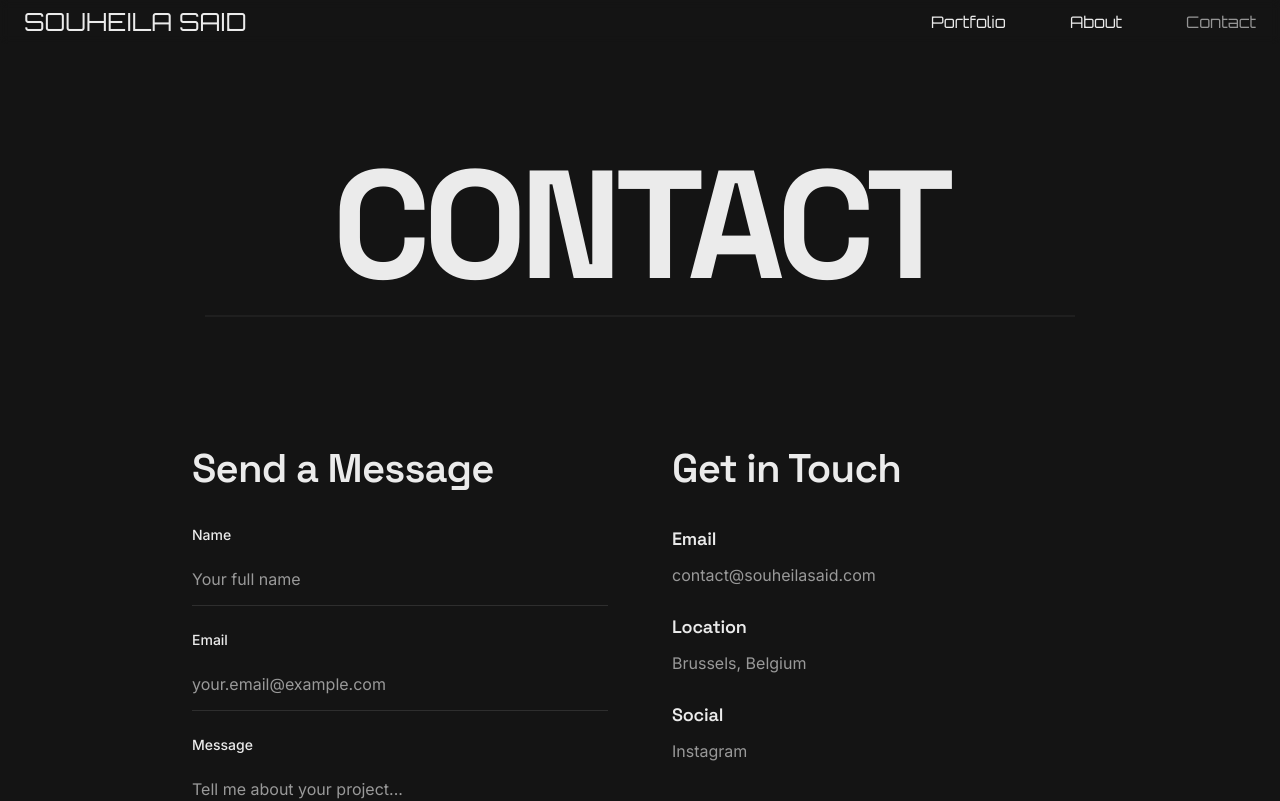
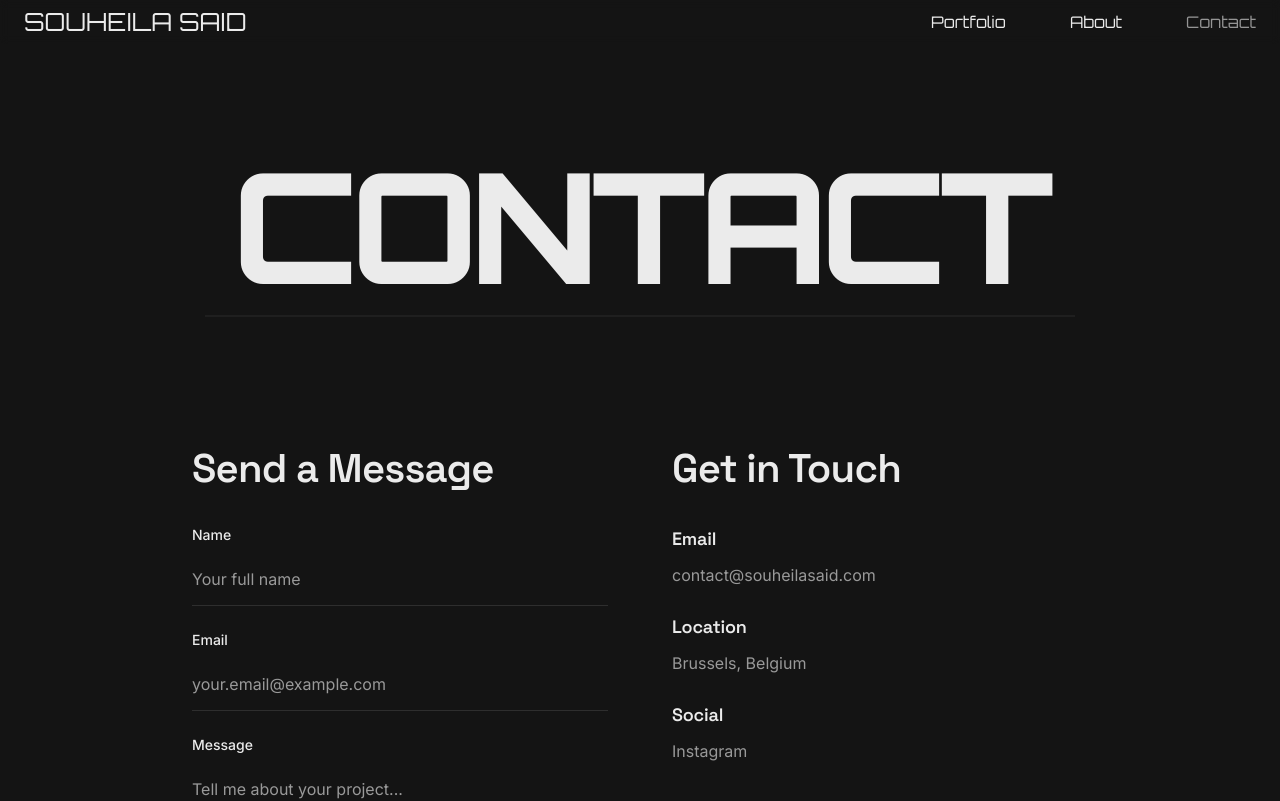
Before and after one commit to xxxsosoxxx/portfolio, a React (Vite) app: page /contact in a window 1280 px wide. Shown: the top 801 px of the page. Built offline with nearby package versions, Linux system fonts and the light colour scheme.

Commit message:
fix: css hero edito

```diff
--- a/client/global.css
+++ b/client/global.css
@@ -196,8 +196,8 @@ html.dark .nav::after {
   }
 
   .text-hero--edito {
-    @apply font-heading font-medium;
-    font-size: clamp(4rem, 12vw, 12rem);
+    @apply font-orbitron font-semibold uppercase tracking-wide;
+    font-size: clamp(6rem, 12vw, 16rem);
     line-height: 0.85;
     letter-spacing: -0.05em;
     font-weight: 800;
@@ -205,7 +205,7 @@ html.dark .nav::after {
     transition: all 0.3s ease-out;
  }
    .text-hero--edito--mobile {
-    @apply font-heading font-medium;
+    @apply font-orbitron font-semibold uppercase tracking-wide;
     font-size: clamp(2.5rem, 8vw, 4rem);
     line-height: 1.1;
     max-width: 90vw;
```
